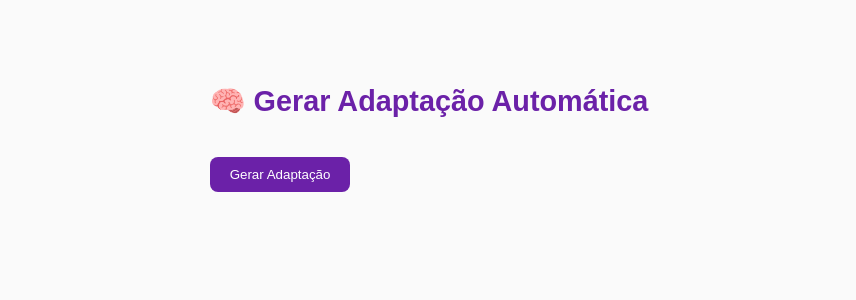
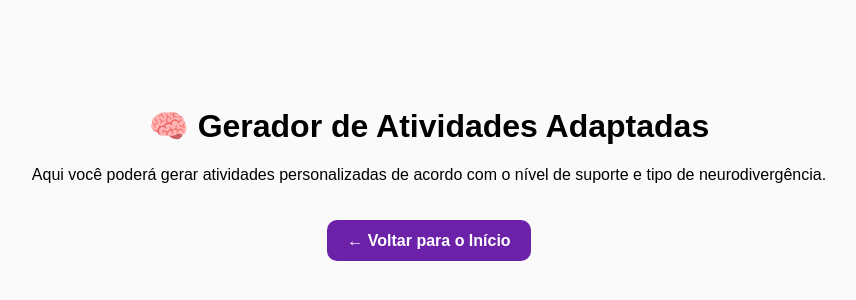
Before and after one commit to letiricetti2-alt/gerador-de-atividades-infantis, a Next.js app: page /gerador in a window 1280 px wide. Shown: the part 272-572 px from the top of the page, without its empty margins (211-1067 px from the left). Built offline with nearby package versions, Linux system fonts and the light colour scheme; no server answers.

Commit message:
Update page.jsx

```diff
--- a/app/gerador/page.jsx
+++ b/app/gerador/page.jsx
@@ -1,53 +1,38 @@
-'use client'
-import { useState } from 'react'
-import { gerarAtividadeAdaptada } from '../utils/gerarAtividadeAdaptada'
+"use client";
+
+import Link from "next/link";
 
 export default function GeradorPage() {
-  const [resultado, setResultado] = useState(null)
-  const [carregando, setCarregando] = useState(false)
+  return (
+    <div
+      style={{
+        textAlign: "center",
+        marginTop: "5rem",
+        fontFamily: "Arial, sans-serif",
+      }}
+    >
+      <h1>🧠 Gerador de Atividades Adaptadas</h1>
+      <p style={{ marginTop: "1rem" }}>
+        Aqui você poderá gerar atividades personalizadas de acordo com o nível
+        de suporte e tipo de neurodivergência.
+      </p>
 
-  async function handleGerar() {
-    setCarregando(true)
-
-    // ⚠️ Substituir pelos IDs reais da Supabase:
-    const alunoId = 'coloca_aqui_o_uuid_do_aluno'
-    const atividadeId = 'coloca_aqui_o_uuid_da_atividade'
-
-    const data = await gerarAtividadeAdaptada(alunoId, atividadeId)
-    setResultado(data)
-    setCarregando(false)
-  }
-
-  return (
-    <div style={{ padding: '2rem', maxWidth: '700px', margin: '0 auto' }}>
-      <h1 style={{ fontSize: '1.8rem', color: '#6b21a8' }}>🧠 Gerar Adaptação Automática</h1>
-      <button
-        onClick={handleGerar}
-        disabled={carregando}
-        style={{
-          backgroundColor: '#6b21a8',
-          color: 'white',
-          border: 'none',
-          borderRadius: '8px',
-          padding: '10px 20px',
-          marginTop: '20px',
-          cursor: 'pointer',
-        }}
-      >
-        {carregando ? 'Gerando...' : 'Gerar Adaptação'}
-      </button>
-
-      {resultado && (
-        <div style={{ marginTop: '2rem', background: '#f3f4f6', padding: '1rem', borderRadius: '10px' }}>
-          <h2>{resultado.tema}</h2>
-          <p><b>Tipo:</b> {resultado.tipo}</p>
-          <p><b>Aluno:</b> {resultado.nomeAluno}</p>
-          <p><b>Neurodivergência:</b> {resultado.nomeNeuro}</p>
-          <p><b>Nível de Suporte:</b> {resultado.nivel_suporte}</p>
-          <p><b>Adaptação:</b> {resultado.adaptacao}</p>
-          <p><b>Estratégias:</b> {Array.isArray(resultado.estrategias) ? resultado.estrategias.join(', ') : resultado.estrategias}</p>
-        </div>
-      )}
+      <div style={{ marginTop: "3rem" }}>
+        <Link
+          href="/"
+          style={{
+            backgroundColor: "#6b21a8",
+            color: "white",
+            padding: "12px 20px",
+            borderRadius: "10px",
+            textDecoration: "none",
+            fontWeight: "bold",
+            transition: "0.3s",
+          }}
+        >
+          ← Voltar para o Início
+        </Link>
+      </div>
     </div>
-  )
+  );
 }
```
